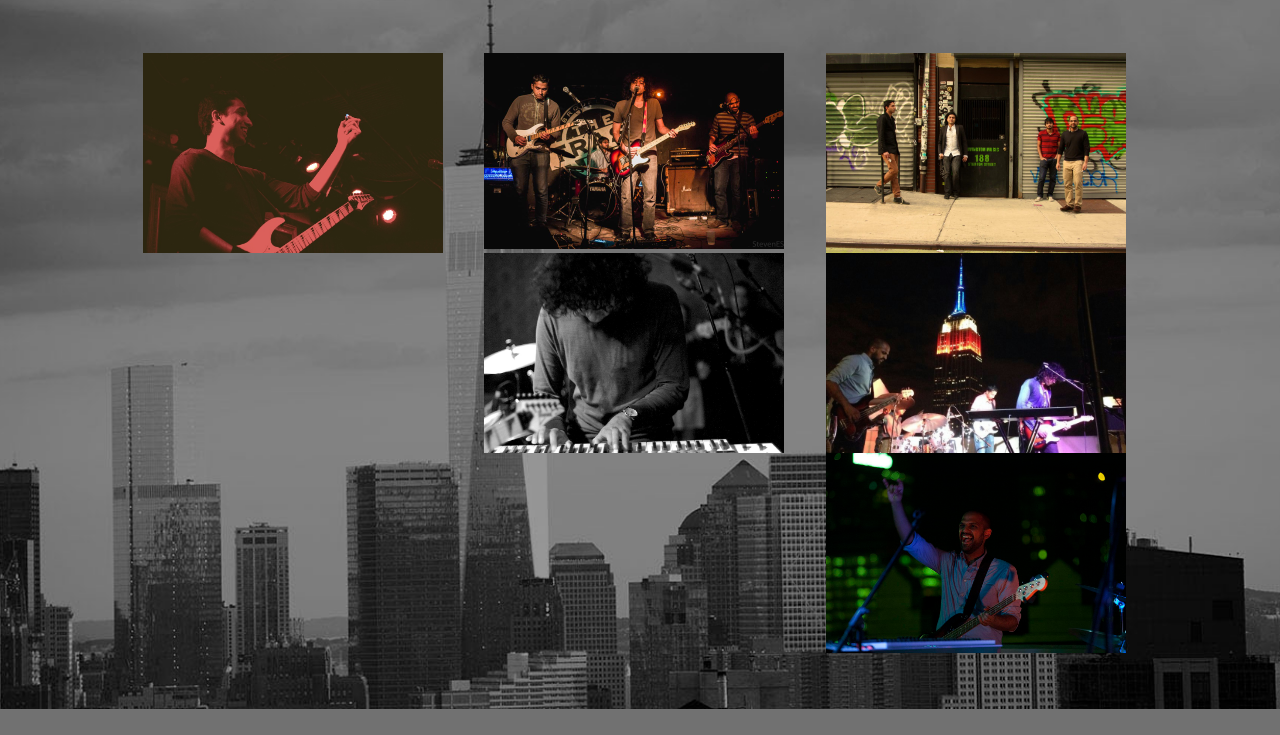
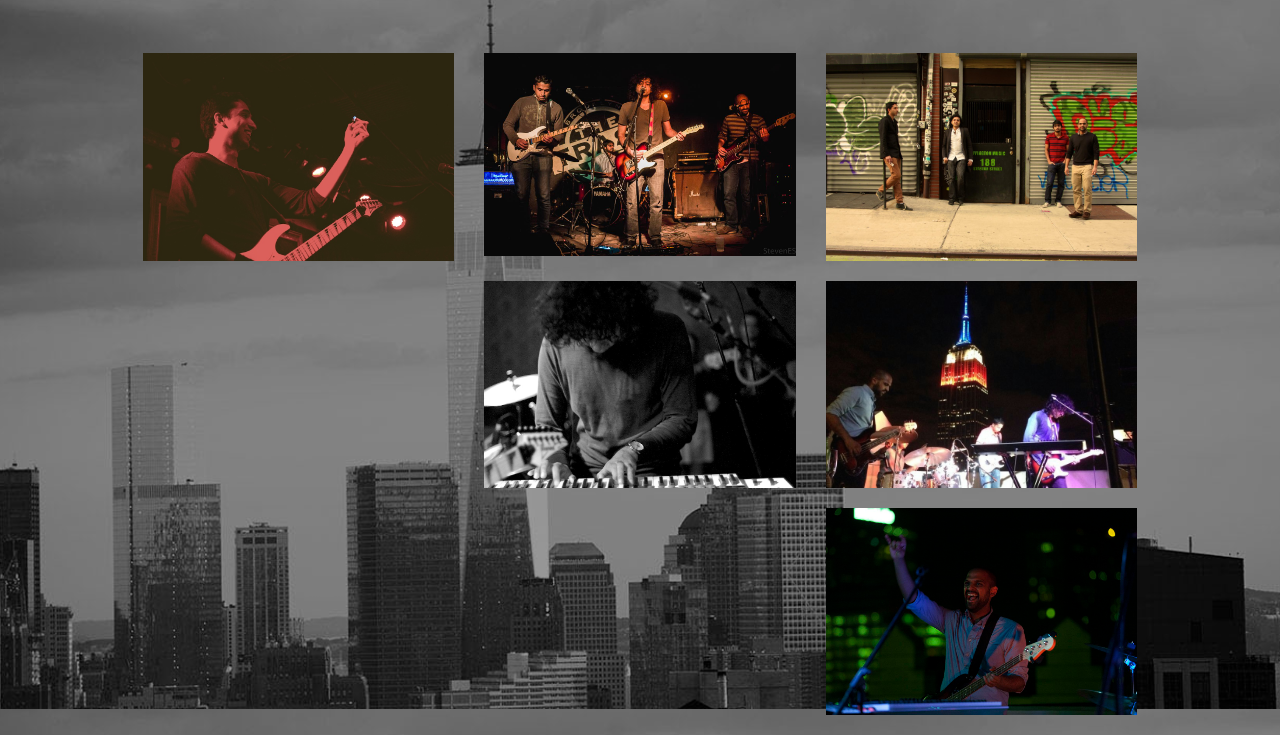
Before and after one commit to nityaoberoi/sepoy, a Flask app: page /gallery/ in a window 1280 px wide. Shown: the part 91-826 px from the top of the page. Before the commit the page ends 800 px from the top, so only its background shows below. Run offline with Flask 2, Linux system fonts and the light colour scheme; style sheets or scripts are compiled from the project's sources; some libraries are stand-ins or nearby versions.

Commit message:
Gallery fixes

```diff
--- a/static/scss/pages/_gallery.scss
+++ b/static/scss/pages/_gallery.scss
@@ -28,6 +28,6 @@
   margin: 30px auto;
 }
 
-.thumb {
-	width: 300px;
+.gallery-image {
+  margin-bottom: 20px;
 }
--- a/templates/gallery.html
+++ b/templates/gallery.html
@@ -10,12 +10,12 @@ full-cover gallerybg
   <div class="gallery-content container-fluid">
     <div class="row">
       <ul id="lightGallery">
-        <li class="col-xs-12 col-sm-6 col-md-4" data-src="/static/img/gallery/images/ameylighter.jpg"><img src="/static/img/gallery/images/ameylighter.jpg" class="thumb"></li>
-        <li class="col-xs-12 col-sm-6 col-md-4" data-src="/static/img/gallery/images/sepoytrashbar.jpg"><img src="/static/img/gallery/images/sepoytrashbar.jpg" class="thumb"></li>
-        <li class="col-xs-12 col-sm-6 col-md-4" data-src="/static/img/gallery/images/sepoyrivington.jpg"><img src="/static/img/gallery/images/sepoyrivington.jpg" class="thumb"></li>
-        <li class="col-xs-12 col-sm-6 col-md-4" data-src="/static/img/gallery/images/anupamkeys.jpg"><img src="/static/img/gallery/images/anupamkeys.jpg" class="thumb"></li>
-        <li class="col-xs-12 col-sm-6 col-md-4" data-src="/static/img/gallery/images/sepoyempirestate.jpg"><img src="/static/img/gallery/images/sepoyempirestate.jpg" class="thumb"></li>
-        <li class="col-xs-12 col-sm-6 col-md-4" data-src="/static/img/gallery/images/rata.jpg"><img src="/static/img/gallery/images/rata.jpg" class="thumb"></li>
+        <li class="col-xs-12 col-sm-6 col-md-4 gallery-image" data-src="/static/img/gallery/images/ameylighter.jpg"><img src="/static/img/gallery/images/ameylighter.jpg" class="img-responsive center-block"></li>
+        <li class="col-xs-12 col-sm-6 col-md-4 gallery-image" data-src="/static/img/gallery/images/sepoytrashbar.jpg"><img src="/static/img/gallery/images/sepoytrashbar.jpg" class="img-responsive center-block"></li>
+        <li class="col-xs-12 col-sm-6 col-md-4 gallery-image" data-src="/static/img/gallery/images/sepoyrivington.jpg"><img src="/static/img/gallery/images/sepoyrivington.jpg" class="img-responsive center-block"></li>
+        <li class="col-xs-12 col-sm-6 col-md-4 gallery-image" data-src="/static/img/gallery/images/anupamkeys.jpg"><img src="/static/img/gallery/images/anupamkeys.jpg" class="img-responsive center-block"></li>
+        <li class="col-xs-12 col-sm-6 col-md-4 gallery-image" data-src="/static/img/gallery/images/sepoyempirestate.jpg"><img src="/static/img/gallery/images/sepoyempirestate.jpg" class="img-responsive center-block"></li>
+        <li class="col-xs-12 col-sm-6 col-md-4 gallery-image" data-src="/static/img/gallery/images/rata.jpg"><img src="/static/img/gallery/images/rata.jpg" class="img-responsive center-block"></li>
       </ul>
     </div>
   </div>
```
Also changed, not shown: static/css/screen.css.
